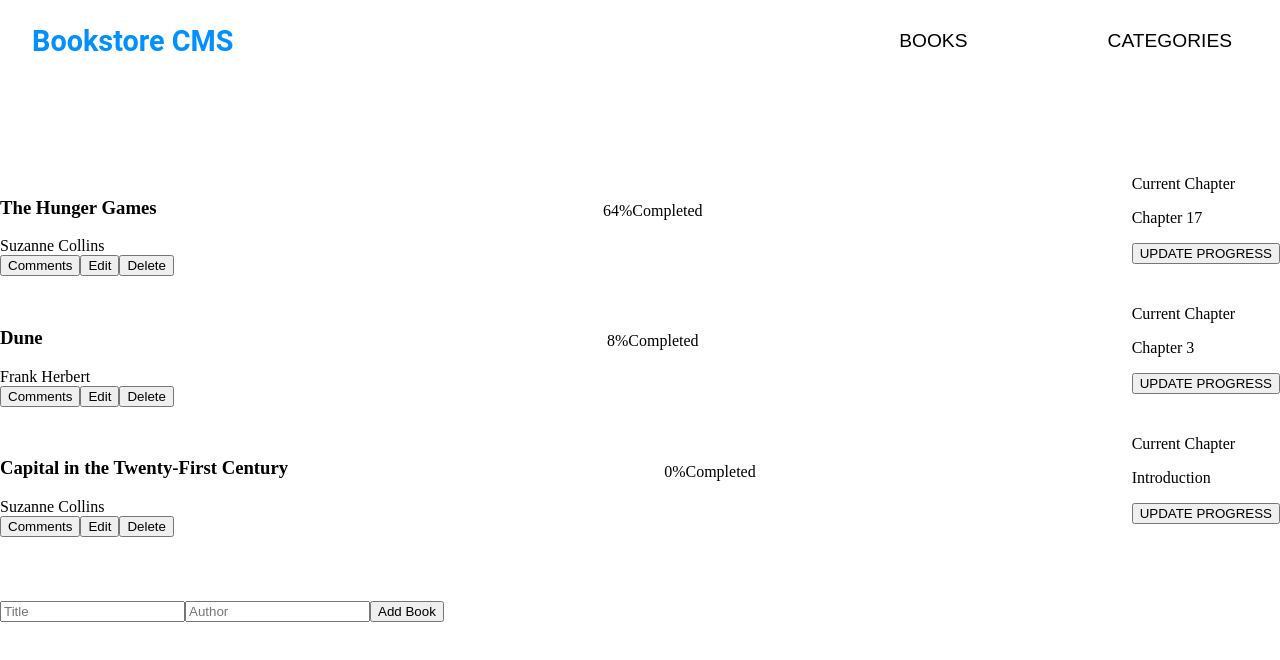
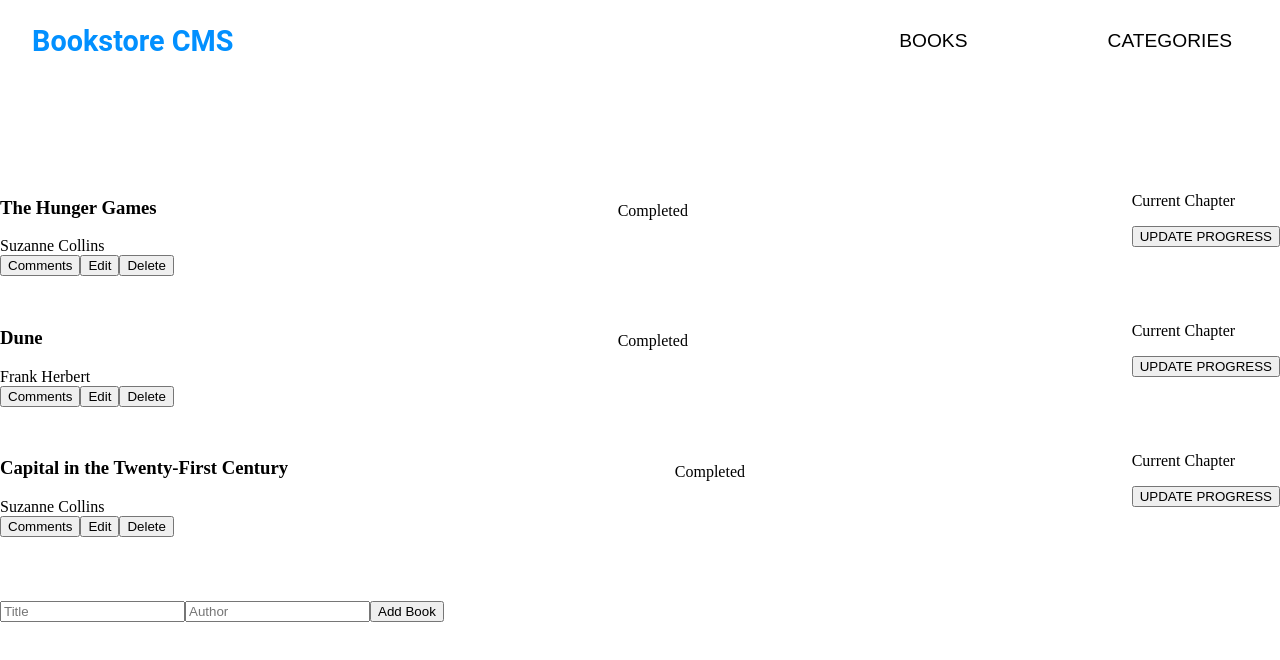
Before and after one commit to shuja-shah/Bookstore-CMS, a React (Create React App) app: page / in a window 1280 px wide. Shown: the top 660 px of the page. Built offline with nearby package versions, Linux system fonts and the light colour scheme.

Commit message:
Display Book from the GlobalState

```diff
--- a/src/Componenets/BookList.js
+++ b/src/Componenets/BookList.js
@@ -1,32 +1,8 @@
+import { useSelector } from 'react-redux';
 import Book from './Book';
 
 const BookList = () => {
-  const books = [
-    {
-      id: 1,
-      title: 'The Hunger Games',
-      author: 'Suzanne Collins',
-      category: 'Action',
-      progress: '64%',
-      chapter: 'Chapter 17',
-    },
-    {
-      id: 2,
-      title: 'Dune',
-      author: 'Frank Herbert',
-      category: 'Sci-Fi',
-      progress: '8%',
-      chapter: 'Chapter 3',
-    },
-    {
-      id: 3,
-      title: 'Capital in the Twenty-First Century',
-      author: 'Suzanne Collins',
-      category: 'Economy',
-      progress: '0%',
-      chapter: 'Introduction',
-    },
-  ];
+  const books = useSelector((state) => state.book.books);
   return (
     <div className="book-list">
       {books.map((book) => (
@@ -34,9 +10,6 @@ const BookList = () => {
           key={book.id}
           title={book.title}
           author={book.author}
-          category={book.category}
-          progress={book.progress}
-          chapter={book.chapter}
         />
       ))}
     </div>
```
